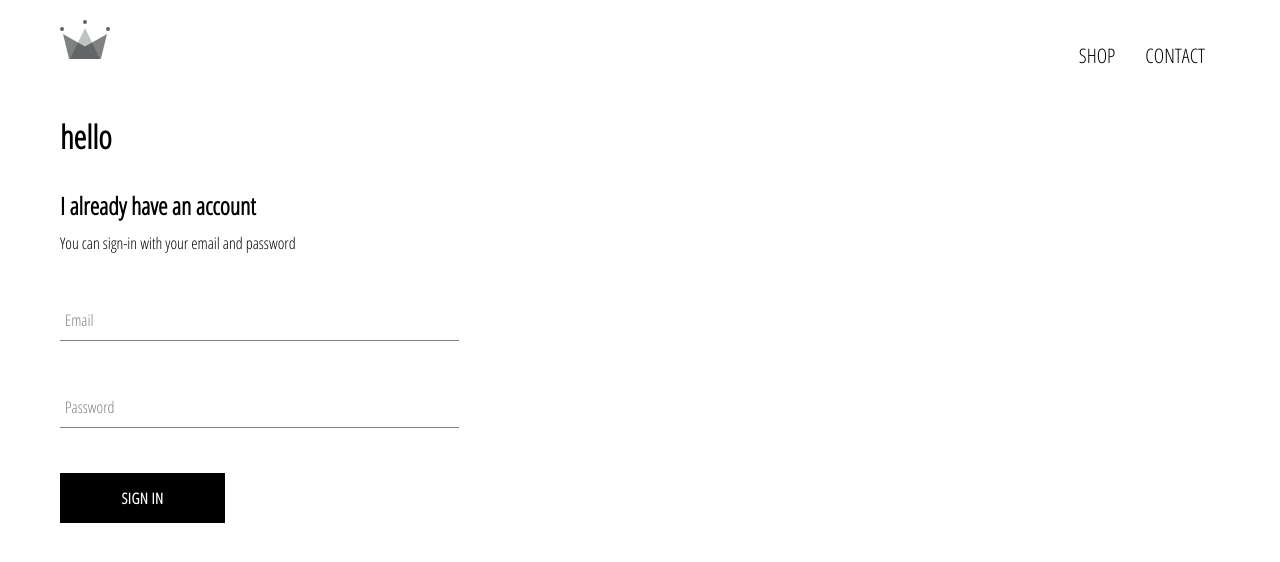
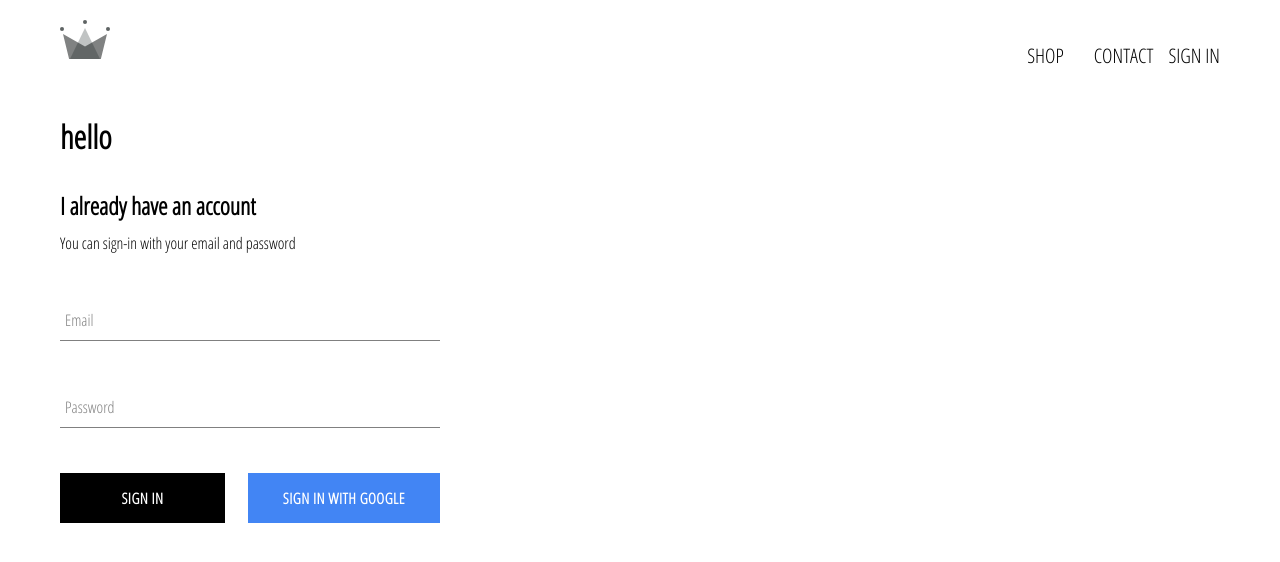
Before and after one commit to VaniaSh/clothes-shop, a React (Create React App) app: page /signIn in a window 1280 px wide. Shown: the top 562 px of the page. Built offline with nearby package versions, Linux system fonts and the light colour scheme; no server answers.

Commit message:
add google sign-in & firebase

```diff
--- a/package.json
+++ b/package.json
@@ -6,6 +6,7 @@
     "@testing-library/jest-dom": "^5.16.2",
     "@testing-library/react": "^12.1.2",
     "@testing-library/user-event": "^13.5.0",
+    "firebase": "^9.6.6",
     "node-sass": "^7.0.1",
     "react": "^17.0.2",
     "react-dom": "^17.0.2",
--- a/src/App.css
+++ b/src/App.css
@@ -6,3 +6,6 @@ a{
     text-decoration: none;
     color: black;
 }
+*{
+    box-sizing: border-box;
+}
--- a/src/App.js
+++ b/src/App.js
@@ -1,23 +1,45 @@
+import React from "react";
+
 import HomePage from "./pages/homepage/homepage.component";
 import Header from "./components/header/header.component";
 import Authorization from "./pages/authorization/authorization.component";
 import ShopPage from "./pages/shop/shop.componenet";
 
 
-
-
 import './App.css';
-
 
 
 import {Route} from "react-router-dom";
 import {Switch} from "react-router";
+import {auth} from "./firebase/firebase.utils";
 
 
-function App() {
+class App extends React.Component {
+
+    constructor(props) {
+        super(props);
+
+        this.state = {
+            currentUser: null
+        }
+    }
+
+    unsubscribeFromAuth = null
+
+    componentDidMount() {
+        this.unsubscribeFromAuth = auth.onAuthStateChanged(user => {
+            this.setState({currentUser: user})
+        })
+    }
+
+    componentWillUnmount() {
+        this.unsubscribeFromAuth()
+    }
+
+    render() {
         return (
             <div>
-            <Header/>
+                <Header currentUser={this.state.currentUser}/>
                 <Switch>
                     <Route exact={true} path='/' component={HomePage}/>
                     <Route path='/shop' component={ShopPage}/>
@@ -28,4 +50,6 @@ function App() {
         );
     }
 
+}
+
 export default App;
--- a/src/components/button/button.component.jsx
+++ b/src/components/button/button.component.jsx
@@ -1,9 +1,9 @@
 import React from 'react';
 import './button.style.scss'
 
-const Button= ({children, ...otherButtonProps}) => {
+const Button= ({children, isGoogleButton, ...otherButtonProps}) => {
     return (
-        <button className='button' {...otherButtonProps}>
+        <button className={`${isGoogleButton ? 'is-google-button' : ''} button`} {...otherButtonProps}>
             {children}
         </button>
     );
--- a/src/components/button/button.style.scss
+++ b/src/components/button/button.style.scss
@@ -19,4 +19,13 @@
     color: black;
     border: 1px solid black;
   }
+
+  &.is-google-button {
+    background-color: #4285f4;
+    color: white;
+    &:hover {
+      border: none;
+      background-color: #357ae8;
+    }
+  }
 }
--- a/src/components/header/header.component.jsx
+++ b/src/components/header/header.component.jsx
@@ -4,9 +4,10 @@ import {ReactComponent as Logo} from '../../assets/crown.svg';
 import {Link} from "react-router-dom";
 
 import './header.styles.scss'
+import {auth} from "../../firebase/firebase.utils";
 
 
-const Header = () => {
+const Header = ({currentUser}) => {
     return (
         <div className='header'>
             <Link to='/' className='logo'>
@@ -15,6 +16,12 @@ const Header = () => {
             <div className='options'>
                 <Link className='option' to='/shop'>SHOP</Link>
                 <Link className='option' to='/shop'>CONTACT</Link>
+                {
+                    currentUser ?
+                        <div className='option' onClick={()=>auth.signOut()}>SIGN OUT</div>
+                        :
+                        <Link to='/signIn'>SIGN IN</Link>
+                }
             </div>
         </div>
     );
--- a/src/components/header/header.styles.scss
+++ b/src/components/header/header.styles.scss
@@ -21,6 +21,7 @@
 
     .option {
       padding: 10px 15px;
+      cursor: pointer;
     }
   }
 }
--- a/src/components/sign-in/sign-in.component.jsx
+++ b/src/components/sign-in/sign-in.component.jsx
@@ -3,6 +3,7 @@ import React from "react";
 import './sign-in.styles.scss'
 import Input from "../input/input.component";
 import Button from "../button/button.component";
+import {signInWithGoogle} from "../../firebase/firebase.utils";
 
 class SignIn extends React.Component {
 
@@ -50,8 +51,10 @@ class SignIn extends React.Component {
                            handleChange={this.handleChange}
 
                     />
-
-                    <Button type="submit">Sign in</Button>
+                    <div className='buttons'>
+                        <Button type="submit">Sign in</Button>
+                        <Button isGoogleButton onClick={signInWithGoogle} type="submit">Sign in with google</Button>
+                    </div>
                 </form>
             </div>
         )
--- a/src/components/sign-in/sign-in.styles.scss
+++ b/src/components/sign-in/sign-in.styles.scss
@@ -1,8 +1,12 @@
 .sign-in{
-  width: 30vw;
+  width: 380px;
   display: flex;
   flex-direction: column;
   .title{
     margin: 10px 0;
   }
+  .buttons{
+    display: flex;
+    justify-content: space-between;
+  }
 }
--- /dev/null
+++ b/src/firebase/firebase.utils.js
@@ -0,0 +1,27 @@
+import firebase from 'firebase/compat/app';
+import 'firebase/compat/auth';
+import 'firebase/compat/firestore';
+
+const config = {
+    apiKey: "AIzaSyCnKC3uR7SNyX0xvQeEN6OzuBP0LVNGAmI",
+    authDomain: "clother-shop-61cd2.firebaseapp.com",
+    projectId: "clother-shop-61cd2",
+    storageBucket: "clother-shop-61cd2.appspot.com",
+    messagingSenderId: "519035285019",
+    appId: "1:519035285019:web:254544e88c1c262ed712be",
+    measurementId: "G-PFQVB1903L"
+};
+
+
+
+
+firebase.initializeApp(config);
+
+export const auth = firebase.auth();
+export const firestore = firebase.firestore();
+
+const provider = new firebase.auth.GoogleAuthProvider();
+provider.setCustomParameters({ prompt: 'select_account' });
+export const signInWithGoogle = () => auth.signInWithPopup(provider);
+
+export default firebase;
```
Also changed, not shown: 1 other file (tests, documents, lock files or other folders). Lines whose indentation alone changed are shown as unchanged.
